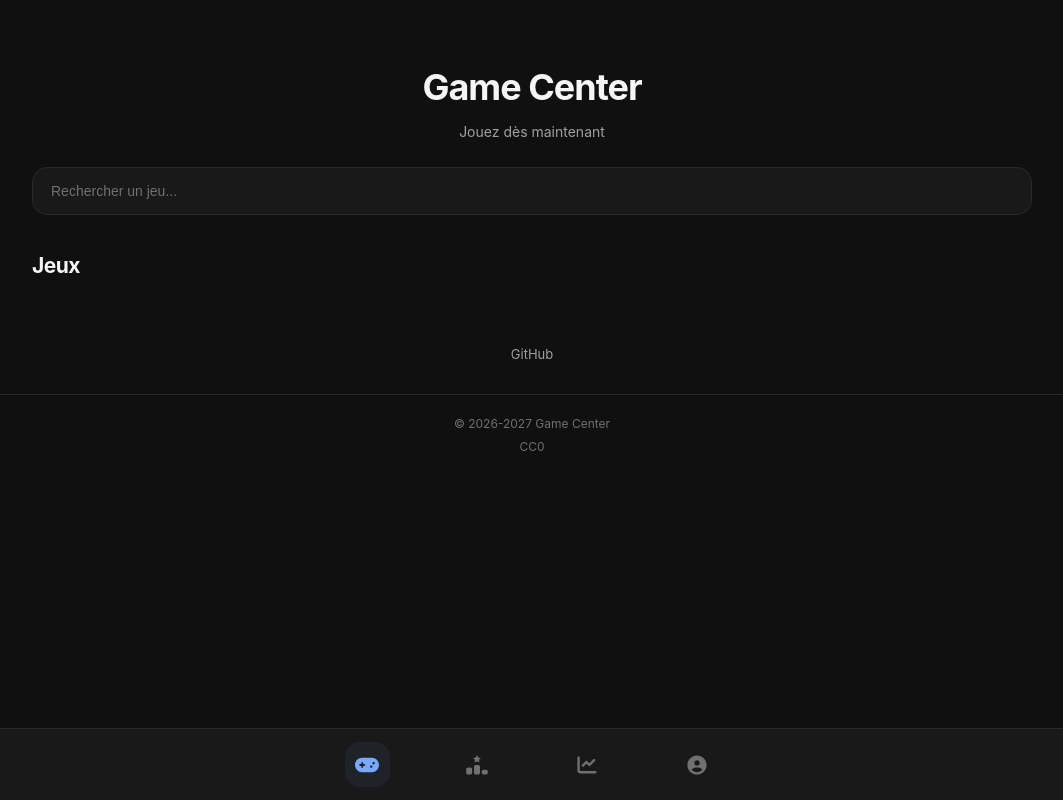
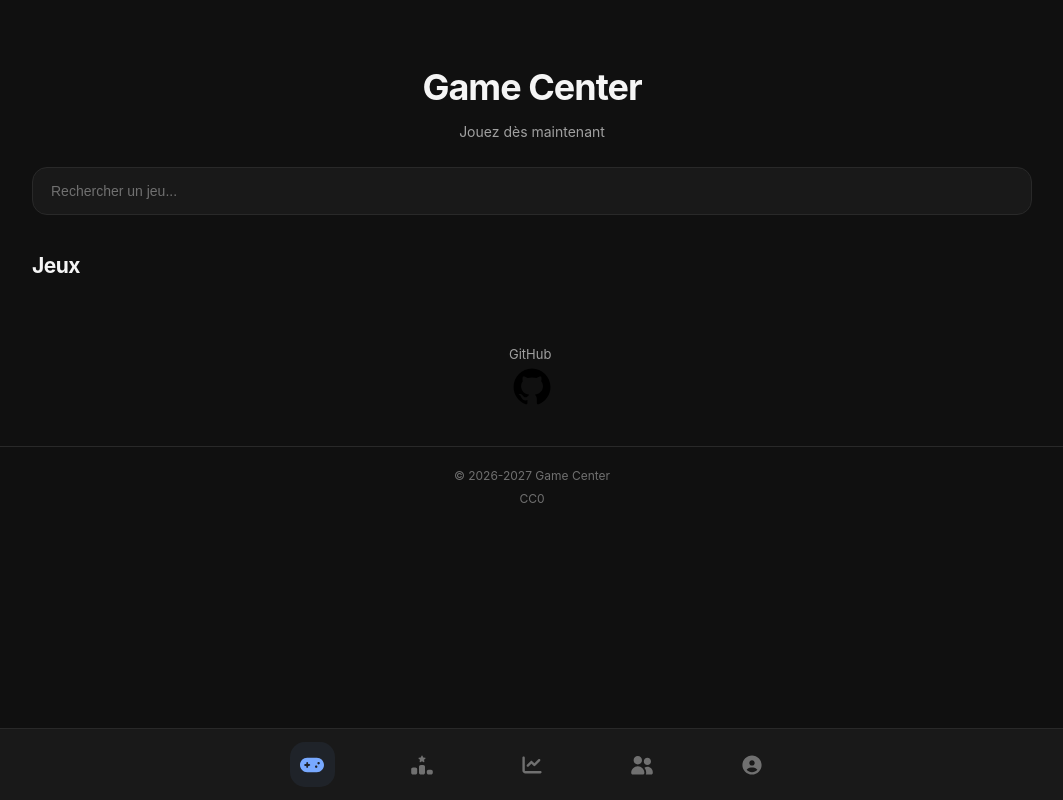
Before and after one commit to McAlex4031/Game-Center, a plain HTML site: page index.html in a window 1280 px wide. Shown: the whole page, without its empty margins (108-1171 px from the left). Drawn offline with Linux system fonts and the light colour scheme.

Commit message:
Update no games message and add social link

```diff
--- a/index.html
+++ b/index.html
@@ -84,7 +84,7 @@
             <!-- Message si aucun jeu ne correspond -->
 
             <p id="no-games" hidden>
-                Aucun jeu trouvé.
+                Aucun jeu trouvé désolé.
             </p>
 
         </section>
@@ -103,6 +103,9 @@
         rel="noopener noreferrer"
     >
         GitHub
+
+<svg xmlns="http://www.w3.org/2000/svg" viewBox="0 0 640 640"><!--!Font Awesome Free v7.3.1 by @fontawesome - https://fontawesome.com License - https://fontawesome.com/license/free Copyright 2026 Fonticons, Inc.--><path d="M280.5 426.5C214.5 418.5 168 371 168 309.5C168 284.5 177 257.5 192 239.5C185.5 223 186.5 188 194 173.5C214 171 241 181.5 257 196C276 190 296 187 320.5 187C345 187 365 190 383 195.5C398.5 181.5 426 171 446 173.5C453 187 454 222 447.5 239C463.5 258 472 283.5 472 309.5C472 371 425.5 417.5 358.5 426C375.5 437 387 461 387 488.5L387 540.5C387 555.5 399.5 564 414.5 558C505 523.5 576 433 576 321C576 179.5 461 64 319.5 64C178 64 64 179.5 64 321C64 432 134.5 524 229.5 558.5C243 563.5 256 554.5 256 541L256 501C249 504 240 506 232 506C199 506 179.5 488 165.5 454.5C160 441 154 433 142.5 431.5C136.5 431 134.5 428.5 134.5 425.5C134.5 419.5 144.5 415 154.5 415C169 415 181.5 424 194.5 442.5C204.5 457 215 463.5 227.5 463.5C240 463.5 248 459 259.5 447.5C268 439 274.5 431.5 280.5 426.5z"/></svg>
+
     </a>
 
 
@@ -192,6 +195,19 @@
 
         </a>
 
+        <!-- Social -->
+
+        <a
+            href="social.html"
+            class="bottom-nav-item"
+            aria-label="Social"
+            title="Social"
+        >
+
+
+        <svg xmlns="http://www.w3.org/2000/svg" viewBox="0 0 640 640"><!--!Font Awesome Free v7.3.1 by @fontawesome - https://fontawesome.com License - https://fontawesome.com/license/free Copyright 2026 Fonticons, Inc.--><path d="M96 192C96 130.1 146.1 80 208 80C269.9 80 320 130.1 320 192C320 253.9 269.9 304 208 304C146.1 304 96 253.9 96 192zM32 528C32 430.8 110.8 352 208 352C305.2 352 384 430.8 384 528L384 534C384 557.2 365.2 576 342 576L74 576C50.8 576 32 557.2 32 534L32 528zM464 128C517 128 560 171 560 224C560 277 517 320 464 320C411 320 368 277 368 224C368 171 411 128 464 128zM464 368C543.5 368 608 432.5 608 512L608 534.4C608 557.4 589.4 576 566.4 576L421.6 576C428.2 563.5 432 549.2 432 534L432 528C432 476.5 414.6 429.1 385.5 391.3C408.1 376.6 435.1 368 464 368z"/></svg>
+
+
         <!-- PROFIL -->
 
         <a
```
